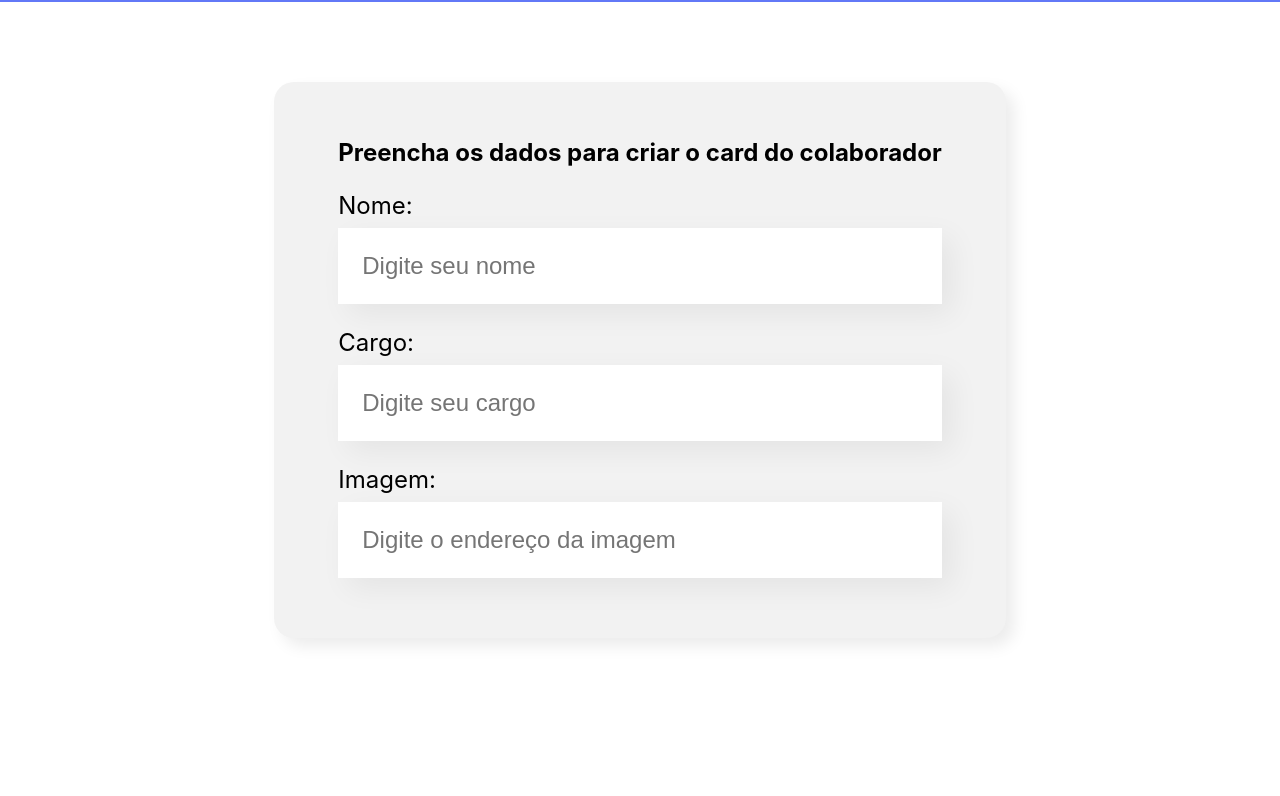
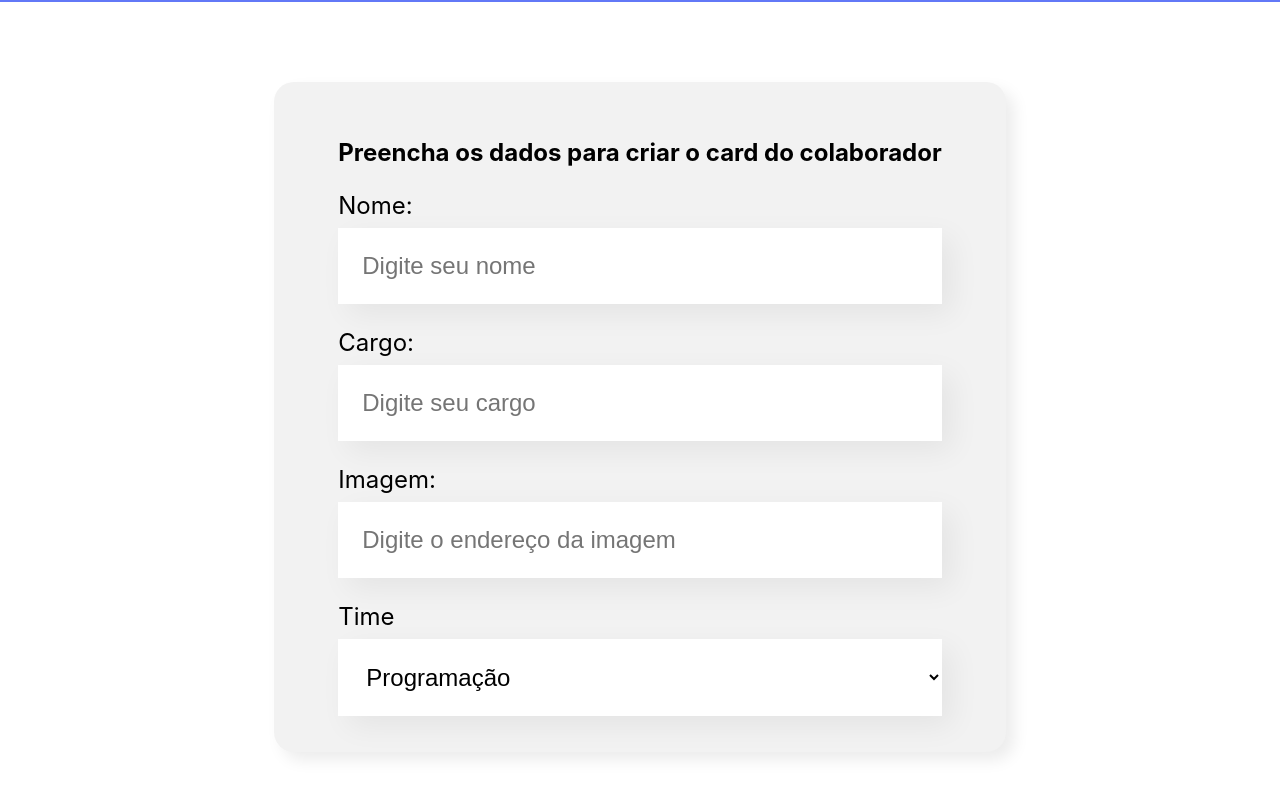
Before and after one commit to Sants16/organo, a React (Create React App) app: page / in a window 1280 px wide. Shown: the part 496-1292 px from the top of the page. Before the commit the page ends 1214 px from the top, so only its background shows below. Built offline with nearby package versions, Linux system fonts and the light colour scheme.

Commit message:
lista-suspensa-component

```diff
--- a/src/components/Formulario/index.jsx
+++ b/src/components/Formulario/index.jsx
@@ -1,7 +1,19 @@
 import React from 'react';
 import CampoTexto from '../CampoTexto';
+import ListaSuspensa from '../ListaSuspensa';
 import styles from './Formulario.module.css'
 const Formulario = () => {
+
+    const times = [
+        'Programação',
+        'Front-End',
+        'Data Science',
+        'Devops',
+        'UX e Design',
+        'Mobile',
+        'Inovação e Gestão'
+    ]
+
     return (
         <section className={styles.formulario}>
             <form>
@@ -9,6 +21,7 @@
             <CampoTexto text='Nome:' name='nome' placeholder='Digite seu nome'/>
             <CampoTexto text='Cargo:' name='cargo' placeholder='Digite seu cargo'/>
             <CampoTexto text='Imagem:' name='imagem' placeholder='Digite o endereço da imagem'/>
+            <ListaSuspensa label='Time' itens={times}/>
             </form>
         </section>
      );
--- /dev/null
+++ b/src/components/ListaSuspensa/ListaSuspensa.module.css
@@ -0,0 +1,15 @@
+.lista_suspensa label{
+    display: block;
+    margin-bottom: 8px;
+    font-size: 24px;
+}
+
+.lista_suspensa select{
+    background-color: #fff;
+    box-shadow: 10px 10px 30px rgba(0, 0, 0, 0.06);
+    width: 100%;
+    border: none;
+    font-size: 24px;
+    padding: 24px;
+    box-sizing: border-box;
+}
--- /dev/null
+++ b/src/components/ListaSuspensa/index.jsx
@@ -0,0 +1,14 @@
+import React from 'react';
+import styles from './ListaSuspensa.module.css'
+const ListaSuspensa = ({label, itens}) => {
+    return (
+        <div className={styles.lista_suspensa}>
+            <label>{label}</label>
+            <select>
+                {itens.map((item) => <option key={item}>{item}</option>)}
+            </select>
+        </div>
+     );
+}
+
+export default ListaSuspensa;
```
